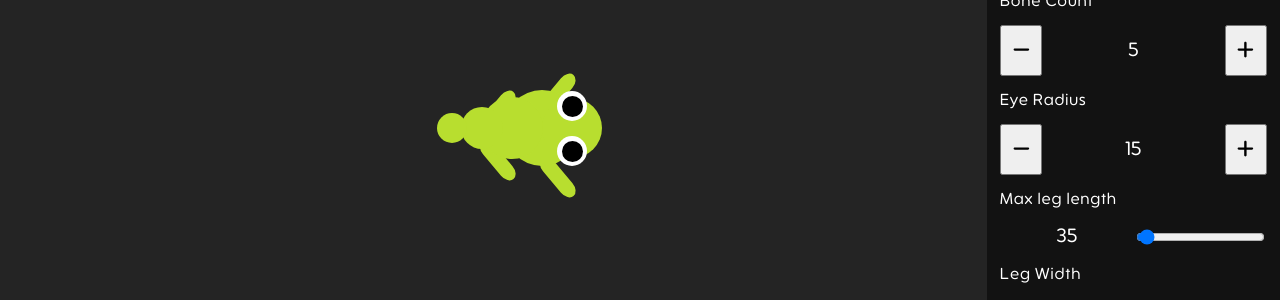
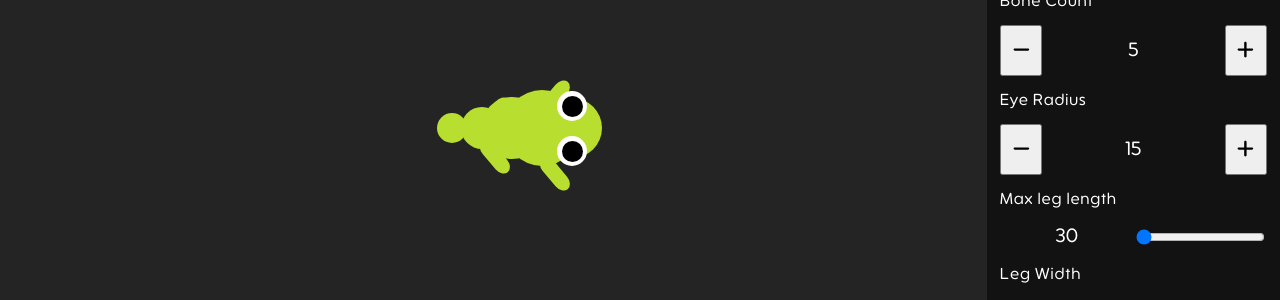
Before and after one commit to DaiF1/CreatureSandbox, a React (Vite) app: page / in a window 1280 px wide. Shown: the part 272-572 px from the top of the page. Built offline with nearby package versions, Linux system fonts and the light colour scheme.

Commit message:
update(creature: legs): change default length

```diff
--- a/src/App.tsx
+++ b/src/App.tsx
@@ -21,7 +21,7 @@ function App() {
     const [creatureColor, setCreatureColor] = useState<string>("#B8DE2F");
     const [eyeRadius, setEyeRadius] = useState<number>(15);
 
-    const [legLength, setLegLength] = useState<number>(35);
+    const [legLength, setLegLength] = useState<number>(30);
     const [legWidth, setLegWidth] = useState<number>(15);
 
     const [editMode, setEditMode] = useState<boolean>(false);
```
